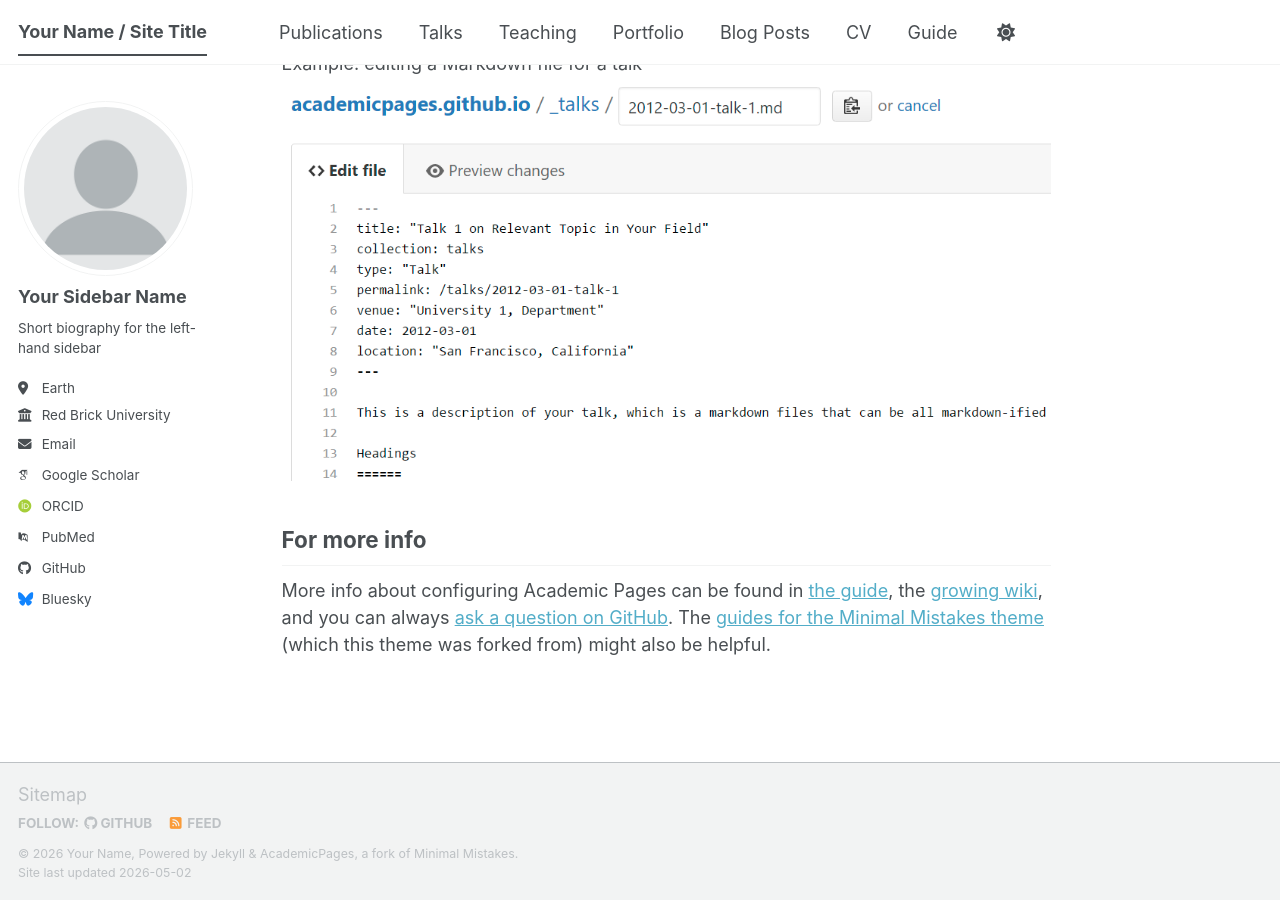
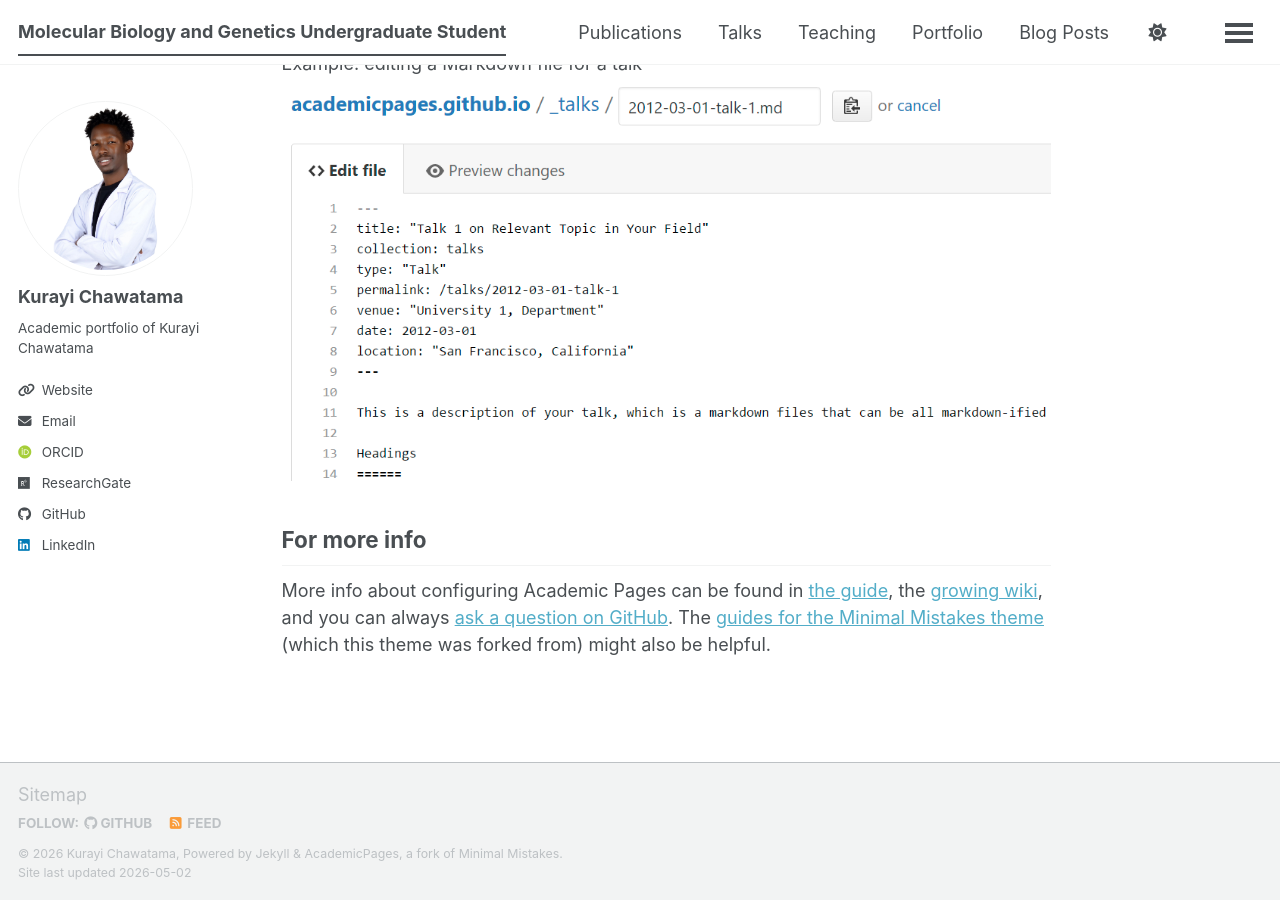
Before and after one commit to KurayiChawatama/kurayi-chawatama.github.io, a Jekyll site: the page built from _pages/about.md, in a window 1280 px wide and 900 px high, scrolled down 2720 px. Built offline with Jekyll 4.4.1, drawn with Linux system fonts in a browser that asks for light colours; some web fonts are replaced; a script bundle is joined from its source files by our own code; library files that are not in the unit come from our copies.

Commit message:
addded initaial site information

```diff
--- a/_config.yml
+++ b/_config.yml
@@ -9,10 +9,10 @@
 # Basic Site Settings
 locale                   : "en-US"
 site_theme               : "default" # The available themes options are "default", "air", "sunrise", "mint", "dirt" and "contrast"
-title                    : "Your Name / Site Title"
+title                    : "Molecular Biology and Genetics Undergraduate Student"
 title_separator          : "-"
-name                     : &name "Your Name"
-description              : &description "Your Name's academic portfolio"   # Update this with a general description of your site, this is the default if not overridden by a page
+name                     : &name "Kurayi Chawatama"
+description              : &description "Kurayi Chawatama's academic portfolio"   # Update this with a general description of your site, this is the default if not overridden by a page
 url                      : https://kurayi-chawatama.github.io # The base hostname & protocol for your site e.g. "https://[your GitHub username].github.io",
                                                            # or if you already have some other page hosted on Github then use "https://[your GitHub username].github.io/[Your Repo Name]"
 baseurl                  : "" # the subpath of your site, e.g. "/blog"
@@ -24,25 +24,25 @@ repository               : "KurayiChawatama/kurayi-chawatama.github.io"
 author:
   # Biographic information
   avatar           : "profile.png"
-  name             : "Your Sidebar Name"
+  name             : "Kurayi Chawatama"
   pronouns         : # example: "she/her"
-  bio              : "Short biography for the left-hand sidebar"
-  location         : "Earth"
-  employer         : "Red Brick University"
-  uri              : # URL
-  email            : "none@example.org"
+  bio              : "Academic portfolio of Kurayi Chawatama"
+  location         :
+  employer         :
+  uri              : "https://kurayi-chawatama.github.io"
+  email            : "kurichawaz@gmail.com"
 
   # Academic websites
   academia         : # URL
   arxiv            : # URL - Update with the correct link to your profile
-  googlescholar    : "https://scholar.google.com/citations?user=PS_CX0AAAAAJ"
+  googlescholar    : # URL
   inspire-hep      : # URL
   impactstory      : # URL
-  orcid            : "https://orcid.org/yourorcidurl"
+  orcid            : "https://orcid.org/0009-0005-2642-5407"
   semantic         : # URL
   ssrn             : # URL
-  pubmed           : "https://www.ncbi.nlm.nih.gov/pubmed/?term=john+snow"
-  researchgate     : # URL
+  pubmed           : # URL
+  researchgate     : "https://www.researchgate.net/profile/Kurayi-Chawatama"
   scopus           : # URL
   zotero           : # URL
 
@@ -51,13 +51,13 @@ author:
   bitbucket        : # Username - Update with your username on the site
   codepen          : # Username
   dribbble         : # Username
-  github           : "academicpages"
+  github           : "KurayiChawatama"
   kaggle           : # Username
   stackoverflow    : # User number or user number and name (i.e., use "1" or "1/jeff-atwood")
 
   # Social media
   artstation       : # Username
-  bluesky          : "bsky.app" # Replace this with you Bluesky username
+  bluesky          : # Username
   facebook         : # Username
   flickr           : # Username
   foursquare       : # Username
@@ -66,7 +66,7 @@ author:
   keybase          : # Username
   instagram        : # Username
   lastfm           : # Username
-  linkedin         : # Username
+  linkedin         : "kurayi-chawatama"
   mastodon         : # URL
   medium           : # URL
   pinterest        : # Username
@@ -148,9 +148,13 @@ og_description           :  # Social media default site image description
 # For specifying social profiles
 # - https://developers.google.com/structured-data/customize/social-profiles
 social:
-  type                   : # Person or Organization (defaults to Person)
-  name                   : # If the user or organization name differs from the site's name
-  links: # An array of links to social media profiles
+  type                   : Person
+  name                   : "Kurayi Chawatama"
+  links:
+    - "https://orcid.org/0009-0005-2642-5407"
+    - "https://github.com/KurayiChawatama"
+    - "https://www.linkedin.com/in/kurayi-chawatama"
+    - "https://www.researchgate.net/profile/Kurayi-Chawatama"
 
 
 # Analytics
```
Also changed, not shown: images/profile.png.
